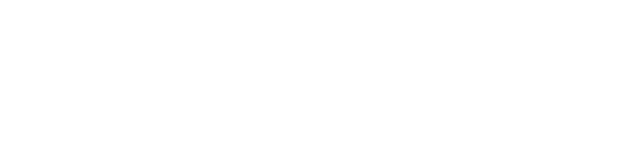
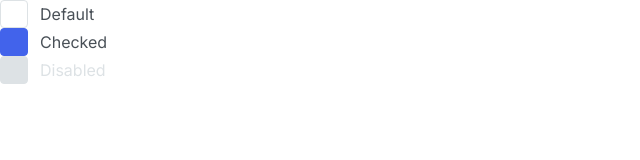
Before and after one commit to tinatimkova/htmlcss-20231027_tinaatimkovaa, a website: page 07-lection5/01-checkbox/index.html in a window 1280 px wide. Shown: the whole page, without its empty margins (0-640 px from the left). Drawn offline with Linux system fonts and the light colour scheme.

Commit message:
checkbox input

```diff
--- a/07-lection5/01-checkbox/checkbox.css
+++ b/07-lection5/01-checkbox/checkbox.css
@@ -0,0 +1,58 @@
+.checkbox {
+    position: relative;
+  }
+
+  .checkbox__input {
+    position: absolute;
+    left: -100vw;
+  }
+
+  .checkbox__state {
+    display: flex;
+    gap: 12px;
+    align-items: center;
+  }
+
+  .checkbox__control {
+    display: flex;
+    justify-content: center;
+    align-items: center;
+    width: 28px;
+    height: 28px;
+    border-radius: 4px;
+    border: 1px solid #DDE2E5;
+    box-sizing: border-box;
+    cursor: pointer;
+  }
+
+  .checkbox__icon {
+    width: 15px;
+    height: 13px;
+  }
+
+  .checkbox__label {
+    color: var(--grey-4, #495057);
+    font-family: Inter;
+    font-size: 16px;
+    font-style: normal;
+    font-weight: 400;
+    line-height: 24px;
+  }
+
+  .checkbox__input:checked ~ .checkbox__state .checkbox__control {
+    border-color: #4263EB;
+    background: #4263EB;
+  }
+
+  .checkbox__input:focus ~ .checkbox__state .checkbox__label {
+    text-decoration: underline;
+  }
+
+  .checkbox__input:disabled ~ .checkbox__state .checkbox__control{
+    background: #DDE2E5;
+    cursor: auto;
+  }
+
+  .checkbox__input:disabled ~ .checkbox__state .checkbox__label{
+    color: #DDE2E5;
+  }
--- a/07-lection5/01-checkbox/index.html
+++ b/07-lection5/01-checkbox/index.html
@@ -6,6 +6,34 @@
         <link rel="stylesheet" href="./checkbox.css">
     </head>
     <body>
-
+        <label class='checkbox'>
+            <input type='checkbox' class='checkbox__input'>
+            <div class='checkbox__state'>
+              <div class='checkbox__control'>
+                <svg class='checkbox__icon'>
+                    <use href="../../assets/images/sprite.svg#checkbox"></use>
+                </svg>
+              </div>
+              <div class='checkbox__label'>Default</div>
+            </div>
+          </label>
+          <label class='checkbox'>
+            <input type='checkbox' class='checkbox__input' checked>
+            <div class='checkbox__state'>
+              <div class='checkbox__control'>
+                <svg class='checkbox__icon'>
+                    <use href="../../assets/images/sprite.svg#checkbox"></use>
+                </svg>
+              </div>
+              <div class='checkbox__label'>Checked</div>
+            </div>
+          </label>
+          <label class='checkbox'>
+            <input type='checkbox' class='checkbox__input' disabled>
+            <div class='checkbox__state'>
+              <div class='checkbox__control'>
+              </div>
+              <div class='checkbox__label'>Disabled</div>
+            </div>
     </body>
 </html>
```
Also changed, not shown: assets/images/sprite.svg.
